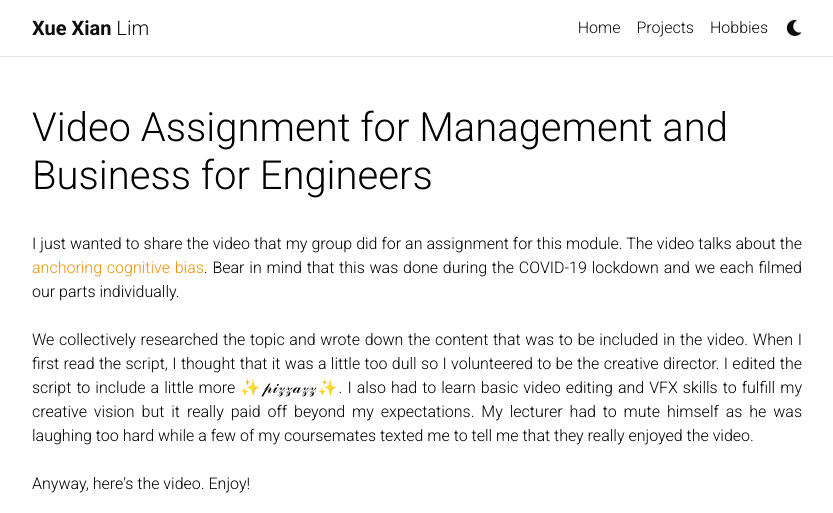
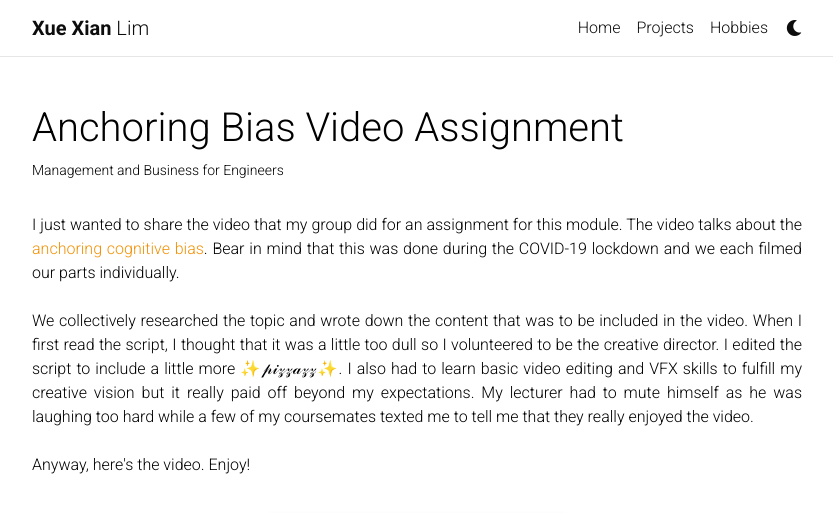
Before and after one commit to xuexianlim/xuexianlim.github.io, a Jekyll site: the page built from _projects/MBE.md, in a window 1280 px wide, cut to the strip 0-513 px from the top of the page. Shown: the whole strip, without its empty margins (223-1056 px from the left). Built offline with Jekyll 4.4.1, drawn with Linux system fonts in a browser that asks for light colours; full-size pictures stand in for the smaller copies a plugin makes; a style sheet for code colours, icons or effects is not loaded.

Commit message:
Update LRP

```diff
--- a/_projects/MBE.md
+++ b/_projects/MBE.md
@@ -1,9 +1,9 @@
 ---
 layout: page
-title: Video Assignment for Management and Business for Engineers
-description:
+title: Anchoring Bias Video Assignment
+description: Management and Business for Engineers
 img: assets/img/MBE.jpg
-importance: 7
+importance: 8
 category: "Imperial College London"
 ---
 <p style="text-align: justify">
```
Also changed, not shown: _projects/DMT.md (+3 -3 lines), _projects/ECM.md (+1 -1 lines), _projects/LRP.md (added, +17 -0 lines), _projects/MM.md (+1 -1 lines), _projects/SEM.md (+2 -2 lines), assets/img/LRP.jpg (added), 1 other file.
